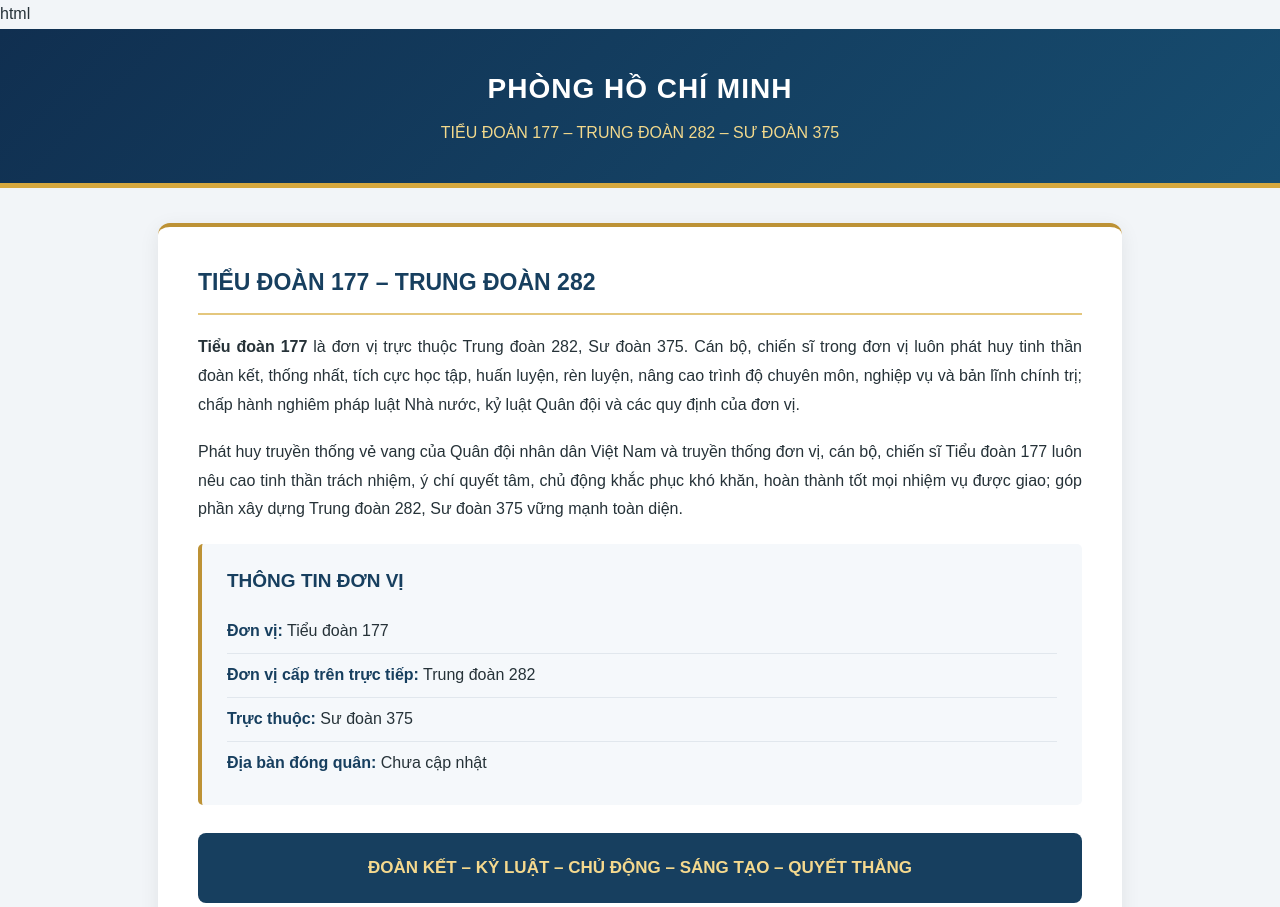
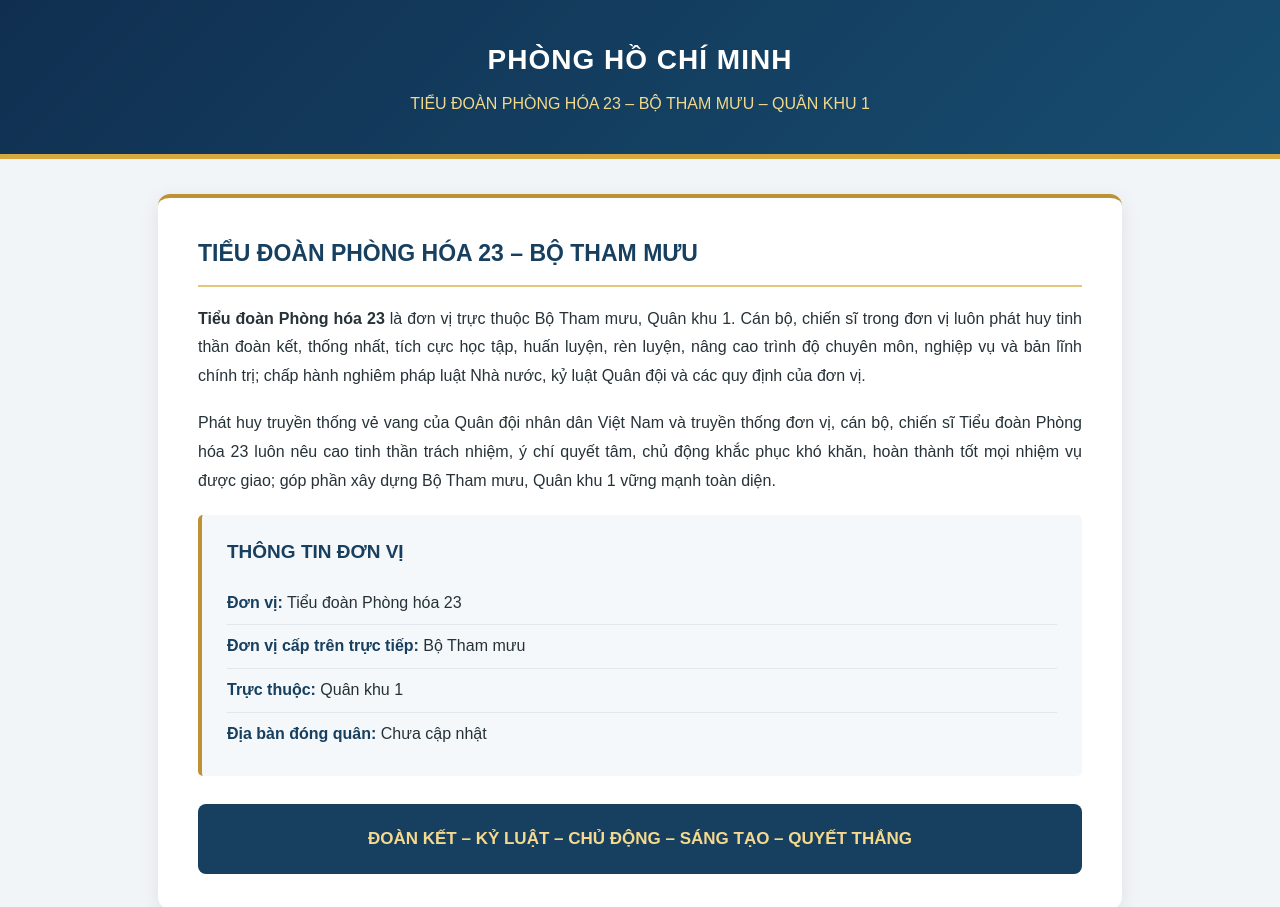
Before and after one commit to tranlac1995/Tieudoanphonghoa23_Quankhu1, a plain HTML site: page thongtin.html in a window 1280 px wide. Shown: the top 907 px of the page. Drawn offline with Linux system fonts and the light colour scheme.

Commit message:
Add files via upload

````diff
--- a/thongtin.html
+++ b/thongtin.html
@@ -1,11 +1,11 @@
-html
+
 <!DOCTYPE html>
 <html lang="vi">
 <head>
 <meta charset="UTF-8">
 <meta name="viewport" content="width=device-width, initial-scale=1.0">
 <meta name="theme-color" content="#102f50">
-<title>Thông tin đơn vị - Tiểu đoàn 177</title>
+<title>Thông tin đơn vị - Tiểu đoàn Phòng hóa 23</title>
 
 <style>
 * {
@@ -161,19 +161,19 @@ body {
 
 <header class="header">
     <h1>PHÒNG HỒ CHÍ MINH</h1>
-    <p>TIỂU ĐOÀN 177 – TRUNG ĐOÀN 282 – SƯ ĐOÀN 375</p>
+    <p>TIỂU ĐOÀN PHÒNG HÓA 23 – BỘ THAM MƯU – QUÂN KHU 1</p>
 </header>
 
 <main class="container">
     <section class="content">
 
         <h2 class="section-title">
-            Tiểu đoàn 177 – Trung đoàn 282
+            Tiểu đoàn Phòng hóa 23 – Bộ Tham mưu
         </h2>
 
         <p class="intro">
-            <strong>Tiểu đoàn 177</strong> là đơn vị trực thuộc
-            Trung đoàn 282, Sư đoàn 375. Cán bộ, chiến sĩ trong
+            <strong>Tiểu đoàn Phòng hóa 23</strong> là đơn vị trực thuộc
+            Bộ Tham mưu, Quân khu 1. Cán bộ, chiến sĩ trong
             đơn vị luôn phát huy tinh thần đoàn kết, thống nhất,
             tích cực học tập, huấn luyện, rèn luyện, nâng cao trình
             độ chuyên môn, nghiệp vụ và bản lĩnh chính trị; chấp hành
@@ -183,10 +183,10 @@ body {
 
         <p class="intro">
             Phát huy truyền thống vẻ vang của Quân đội nhân dân Việt Nam
-            và truyền thống đơn vị, cán bộ, chiến sĩ Tiểu đoàn 177
+            và truyền thống đơn vị, cán bộ, chiến sĩ Tiểu đoàn Phòng hóa 23
             luôn nêu cao tinh thần trách nhiệm, ý chí quyết tâm,
             chủ động khắc phục khó khăn, hoàn thành tốt mọi nhiệm vụ
-            được giao; góp phần xây dựng Trung đoàn 282, Sư đoàn 375
+            được giao; góp phần xây dựng Bộ Tham mưu, Quân khu 1
             vững mạnh toàn diện.
         </p>
 
@@ -195,14 +195,14 @@ body {
 
             <ul>
                 <li>
-                    <strong>Đơn vị:</strong> Tiểu đoàn 177
+                    <strong>Đơn vị:</strong> Tiểu đoàn Phòng hóa 23
                 </li>
                 <li>
                     <strong>Đơn vị cấp trên trực tiếp:</strong>
-                    Trung đoàn 282
+                    Bộ Tham mưu
                 </li>
                 <li>
-                    <strong>Trực thuộc:</strong> Sư đoàn 375
+                    <strong>Trực thuộc:</strong> Quân khu 1
                 </li>
                 <li>
                     <strong>Địa bàn đóng quân:</strong>
@@ -225,9 +225,8 @@ body {
 </main>
 
 <footer class="footer">
-    PHÒNG HỒ CHÍ MINH – TIỂU ĐOÀN 177 – TRUNG ĐOÀN 282 – SƯ ĐOÀN 375
+    PHÒNG HỒ CHÍ MINH – TIỂU ĐOÀN PHÒNG HÓA 23 – BỘ THAM MƯU – QUÂN KHU 1
 </footer>
 
 </body>
 </html>
-```
````
